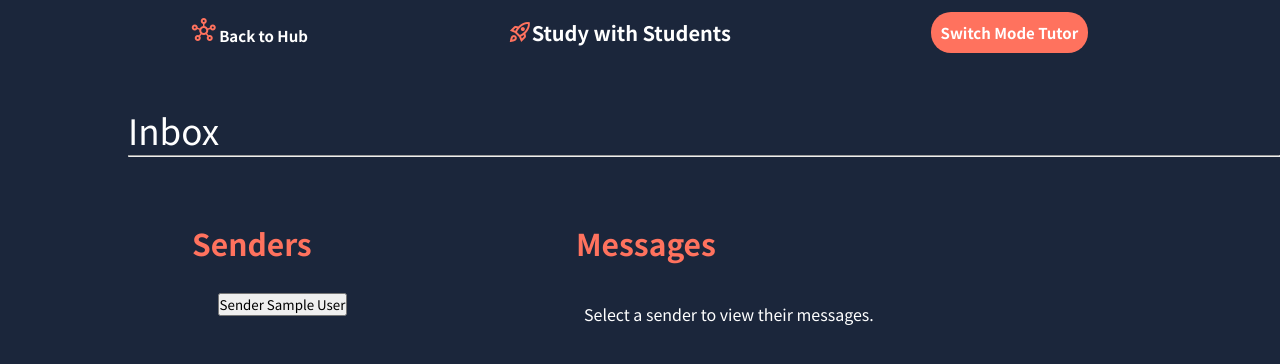
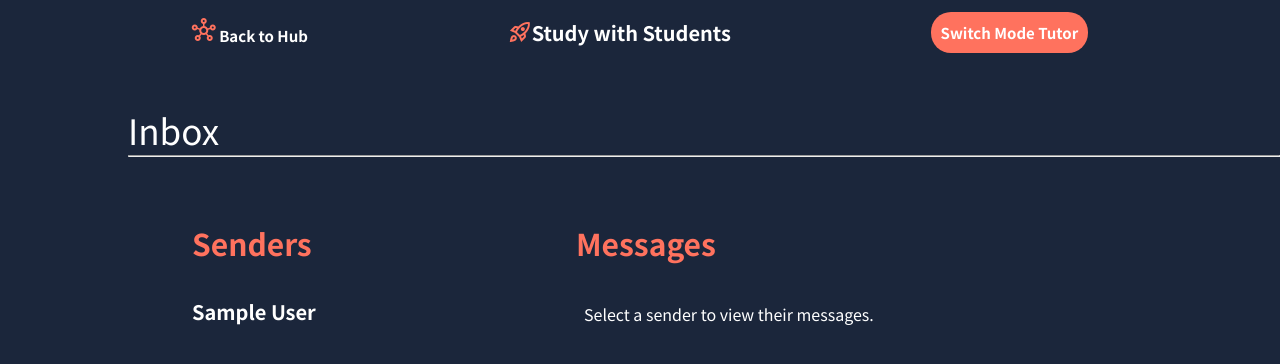
Before and after one commit to kborowsky25/Study_With_Students, a Flask app: page /messages in a window 1280 px wide. Shown: the top 364 px of the page. Run offline with Flask 3, Linux system fonts and the light colour scheme; the visitor is signed in with stand-in values (Sample User, id 1); tables that the repository leaves empty or names only in its code hold one stand-in row (values such as "Sample post"); some libraries are stand-ins or nearby versions.

Commit message:
message rework

```diff
--- a/app.py
+++ b/app.py
@@ -2,6 +2,7 @@ from flask import Flask, redirect, render_template, request, session, jsonify
 import mysql.connector
 from mysql.connector import Error
 from flask_socketio import SocketIO, emit
+from datetime import datetime
 
 app = Flask(__name__)
 app.config['SECRET_KEY'] = 'your_secret_key_here' #need to see what this is for later
@@ -463,16 +464,17 @@ def messages():
 
     #need to start chaginginhere ##################################################################################
     elif request.method == "POST":
-        sender_user_id = session["user_id"]
+
+        sender_user_id = session.get("user_id")
+
         if request.content_type != 'application/json':
             return jsonify({'error': 'Invalid Content-Type. Expected application/json'}), 400
 
-        data = request.get_json()  # Get the JSON data sent from the client
-        receiver_user_id = data.get('receiver_id', '').strip()  # Get selected university
+        data = request.get_json()
+        receiver_user_id = data.get('receiver_id', '').strip()
+        message_content = data.get('message', '').strip()
 
-        print(receiver_user_id)
         try:
-            # Connect to the database
             connection = mysql.connector.connect(
                 host='localhost',
                 user='root',
@@ -480,17 +482,32 @@ def messages():
                 database='users_tutoring'
             )
 
-            if connection.is_connected():
-                cursor = connection.cursor()
+            if not connection.is_connected():
+                return jsonify({'error': 'Failed to connect to DB'}), 500
 
-                query = "SELECT * FROM messages WHERE id_receiver = %s AND id_sender = %s ORDER BY message_timestamp DESC" #give you all messages ordered by person
+            cursor = connection.cursor()
 
-                cursor.execute(query, (receiver_user_id, sender_user_id))
+            if message_content:
+                # INSERT message
+                query = "INSERT INTO messages (message, id_sender, id_receiver) VALUES (%s, %s, %s)"
+                cursor.execute(query, (message_content, sender_user_id, receiver_user_id))
+                connection.commit()
+
+                # Real-time update
+                socketio.emit('new_message', {
+                    'sender_id': sender_user_id,
+                    'receiver_id': receiver_user_id,
+                    'message_content': message_content,
+                    'timestamp': datetime.now().strftime('%Y-%m-%d %H:%M:%S')
+                })
+
+                return jsonify({'status': 'success'}), 200
+
+            else:
+                # FETCH messages
+                query = "SELECT * FROM messages WHERE id_receiver = %s AND id_sender = %s OR id_receiver = %s AND id_sender = %s ORDER BY message_timestamp DESC"
+                cursor.execute(query, (receiver_user_id, sender_user_id, sender_user_id, receiver_user_id))
                 messages = cursor.fetchall()
-
-                print(messages)
-
-                # Return the data as a JSON response
                 return jsonify({'messages': messages})
 
         except mysql.connector.Error as err:
@@ -500,7 +517,6 @@ def messages():
             if connection.is_connected():
                 cursor.close()
                 connection.close()
-
 
 
 
--- a/static/css/messages.css
+++ b/static/css/messages.css
@@ -33,7 +33,21 @@
 }
 
 #sender-list {
-    margin: 2vw 0vw 2vw 2vw;
+    margin: 0vw 0vw 2vw 0vw;
+    display: flex;
+    flex-direction: column;
+    justify-content: start;
+    align-items: start;
+}
+
+.sender-box {
+    background: none;     /* explicitly remove background */
+    border: none;
+    font-size: 20px;
+    font-weight: bold;
+    color: white;
+    margin-top: 4vh;
+
 }
 
 .messages {
--- a/templates/messages.html
+++ b/templates/messages.html
@@ -32,7 +32,7 @@
             <ul id="sender-list">
                 {% for receiver_id, sender_messages in grouped_messages.items() %}
                     <button class="sender-box" data-sender-id="{{ receiver_id }}">
-                        Sender {{ sender_messages[-1][-1] }}
+                       {{ sender_messages[-1][-1] }}
                     </button>
                 {% endfor %}
             </ul>
@@ -47,31 +47,77 @@
         </div>
     </div>
 
+
+
+    <script src="https://cdnjs.cloudflare.com/ajax/libs/socket.io/4.0.0/socket.io.js"></script>
+
 <script>
-        // Add event listener to each sender box in the sidebar
+    const socket = io();  // Connect to the Socket.IO server
+
+    // Add event listeners to sender buttons
     document.querySelectorAll('.sender-box').forEach((senderBox) => {
         senderBox.addEventListener('click', function(event) {
-                const senderId = event.target.dataset.senderId;  // Get the sender_id from the clicked box
-                fetchMessages(senderId); // Fetch messages for this sender
+            const senderId = event.target.dataset.senderId;
+            fetchMessages(senderId);
         });
     });
 
-        // Function to fetch messages for a sender
     function fetchMessages(receiverId) {
         fetch("/messages", {
             method: 'POST',
             headers: {
                 'Content-Type': 'application/json',
             },
-                body: JSON.stringify({ receiver_id: receiverId })
+            body: JSON.stringify({ receiver_id: receiverId })  // No "message" key = fetch
         })
         .then(response => response.json())
         .then(data => {
             const messageArea = document.getElementById('message-area');
-                messageArea.innerHTML = '';  // Clear previous messages
+            messageArea.innerHTML = '';
 
+            const textbar_div = document.createElement('div');
+            textbar_div.classList.add('textbar');
+            textbar_div.innerHTML = `
+                <div class="send_message_text">
+                    <form class="send_message_form" id="message-form" data-receiver-id="${receiverId}">
+                        <input type="text" class="send_message_input" placeholder="Type message..." id="message-input">
+                        <button class="send_message_btn">Send Message</button>
+                    </form>
+                </div>`;
+            messageArea.appendChild(textbar_div);
+
+            // Attach submit handler after form is in DOM
+            document.getElementById('message-form').addEventListener('submit', function(event) {
+                event.preventDefault();
+                const message = document.getElementById('message-input').value;
+
+                fetch('/messages', {
+                    method: 'POST',
+                    headers: {
+                        'Content-Type': 'application/json'
+                    },
+                    body: JSON.stringify({
+                        receiver_id: receiverId,
+                        message: message
+                    })
+                })
+                .then(response => {
+                    if (!response.ok) throw new Error('Failed to send');
+                    return response.json();
+                })
+                .then(data => {
+                    document.getElementById('message-input').value = '';
+                    // fetchMessages(receiverId);  // Refresh messages
+                })
+                .catch(err => console.error('Send failed:', err));
+            });
+
+            // Display previous messages
             if (data.messages.length === 0) {
-                    messageArea.innerHTML = '<p style="color: white">No messages found for this sender.</p>';
+                const noMsg = document.createElement('p');
+                noMsg.style.color = "white";
+                noMsg.textContent = "No messages found for this sender.";
+                messageArea.appendChild(noMsg);
             } else {
                 data.messages.forEach((message) => {
                     const messageDiv = document.createElement('div');
@@ -79,7 +125,6 @@
                     messageDiv.innerHTML = `
                         <div style="color: white;">
                             <p>${message[3]}</p>
-
                             <small style="margin-left: 30vw">${message[4]}</small>
                         </div>
                     `;
@@ -91,5 +136,27 @@
             console.error('Error fetching messages:', error);
         });
     }
+
+    // Handle real-time incoming messages ---------------------- Haven't tested yet
+    socket.on('new_message', function(data) {
+        const currentReceiverId = document.getElementById('message-form')?.getAttribute('data-receiver-id');
+        if (data.receiver_id !== currentReceiverId) return;
+
+        const messageArea = document.getElementById('message-area');
+        const messageDiv = document.createElement('div');
+        messageDiv.classList.add('message');
+        messageDiv.innerHTML = `
+            <div style="color: white;">
+                <p>${data.message_content}</p>
+                <small style="margin-left: 30vw">${new Date().toLocaleTimeString()}</small>
+            </div>`;
+
+        // ✅ Insert message right after the input bar
+        const textbarDiv = document.querySelector('.textbar');
+        messageArea.insertBefore(messageDiv, textbarDiv.nextSibling);
+
+    });
 </script>
+
+
 {% endblock %}
```
Lines whose indentation alone changed are shown as unchanged.
